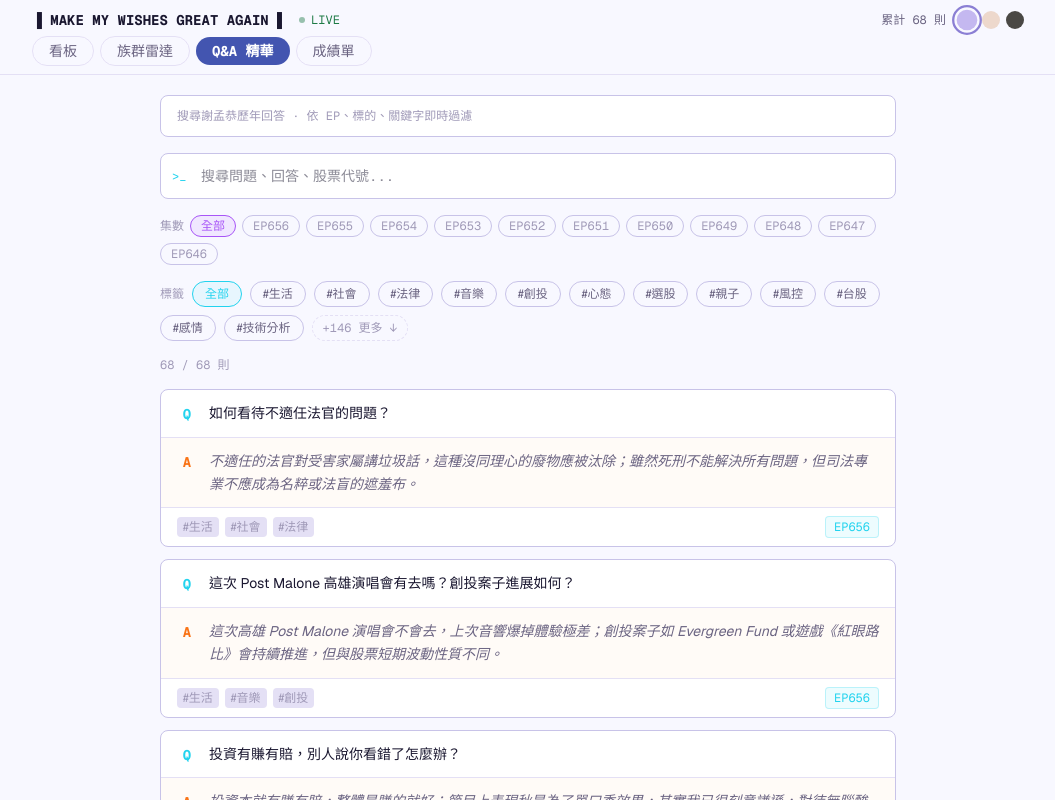
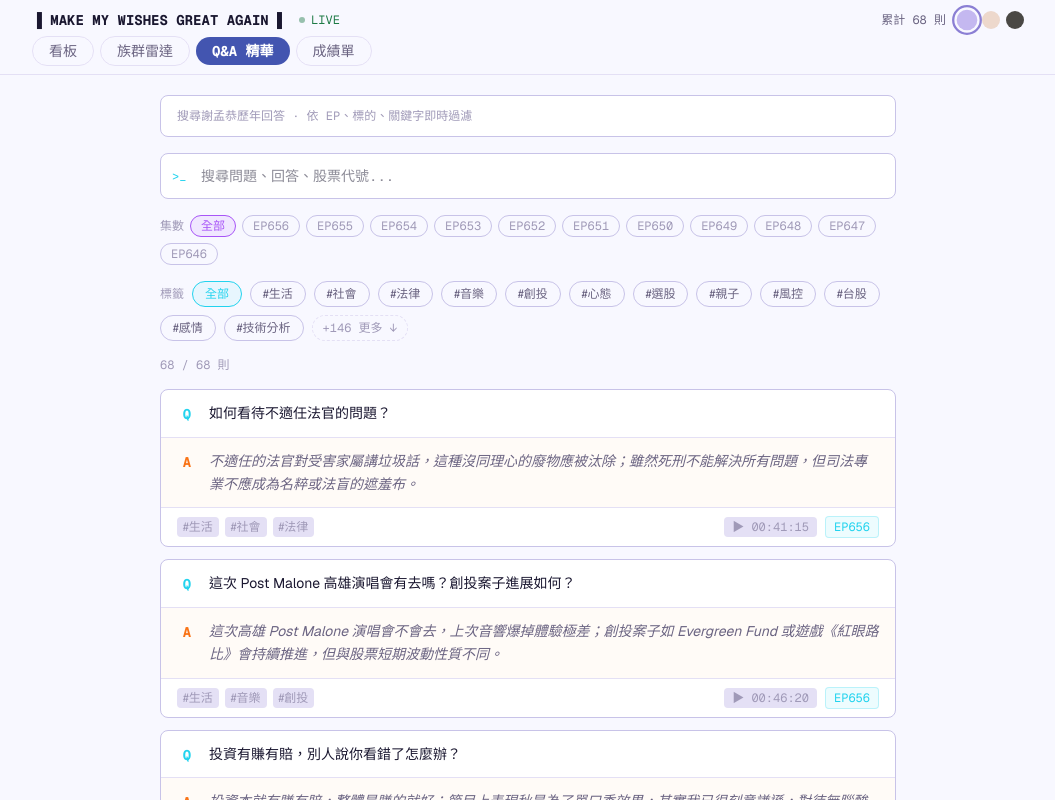
Before and after one commit to camille5534/stock-gooaye, a Next.js app: page /qa in a window 1280 px wide. Shown: the top 800 px of the page, without its empty margins (112-1167 px from the left). Built offline with nearby package versions, Linux system fonts and the light colour scheme.

Commit message:
feat: 每週六補更新排程 + QA 跳影片時間戳連結

```diff
--- a/app/qa/page.tsx
+++ b/app/qa/page.tsx
@@ -12,7 +12,7 @@ async function getAllQA() {
   for (const file of files) {
     const ep: Episode = JSON.parse(await fs.readFile(path.join(dir, file), 'utf-8'))
     for (const qa of ep.qa) {
-      allQA.push({ ...qa, episode: ep.episode, date: ep.date })
+      allQA.push({ ...qa, episode: ep.episode, date: ep.date, youtube_url: ep.youtube_url ?? '' })
     }
   }
   return allQA
--- a/components/QASearch.tsx
+++ b/components/QASearch.tsx
@@ -6,6 +6,15 @@ import { QAItem } from '@/lib/types'
 interface QAWithEp extends QAItem {
   episode: number
   date: string
+  youtube_url: string
+}
+
+function toYoutubeLink(url: string, timestamp: string): string {
+  if (!url || !timestamp) return url
+  const [h, m, s] = timestamp.split(':').map(Number)
+  const secs = (h || 0) * 3600 + (m || 0) * 60 + (s || 0)
+  const sep = url.includes('?') ? '&' : '?'
+  return `${url}${sep}t=${secs}`
 }
 
 interface Props { allQA: QAWithEp[] }
@@ -222,7 +231,7 @@ export default function QASearch({ allQA }: Props) {
               </div>
 
               {/* Footer */}
-              <div className="px-4 py-2 flex items-center justify-between">
+              <div className="px-4 py-2 flex items-center justify-between gap-2">
                 <div className="flex gap-1.5 flex-wrap">
                   {qa.tags.map(tag => (
                     <button
@@ -237,8 +246,22 @@ export default function QASearch({ allQA }: Props) {
                     </button>
                   ))}
                 </div>
+                <div className="flex items-center gap-2 shrink-0">
+                  {qa.youtube_url && qa.timestamp && (
+                    <a
+                      href={toYoutubeLink(qa.youtube_url, qa.timestamp)}
+                      target="_blank"
+                      rel="noopener noreferrer"
+                      className="text-xs font-mono px-2 py-0.5 rounded transition-colors duration-100"
+                      style={{ color: 'var(--fg-dim)', background: 'var(--border-dim)' }}
+                      onMouseEnter={e => (e.currentTarget.style.color = 'var(--fg)')}
+                      onMouseLeave={e => (e.currentTarget.style.color = 'var(--fg-dim)')}
+                    >
+                      ▶ {qa.timestamp}
+                    </a>
+                  )}
                   <span
-                  className="text-xs font-mono shrink-0 ml-2 px-2 py-0.5 rounded"
+                    className="text-xs font-mono px-2 py-0.5 rounded"
                     style={{
                       color: '#22D3EE',
                       background: 'rgba(34,211,238,0.08)',
@@ -250,6 +273,7 @@ export default function QASearch({ allQA }: Props) {
                   </span>
                 </div>
               </div>
+            </div>
           ))
         )}
       </div>
```
Lines whose indentation alone changed are shown as unchanged.
